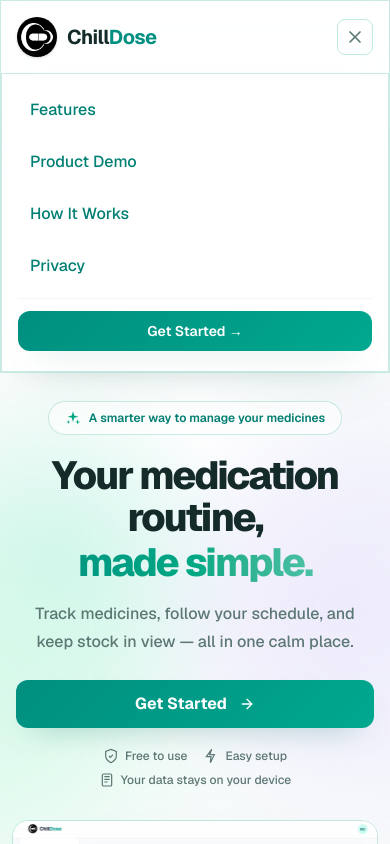
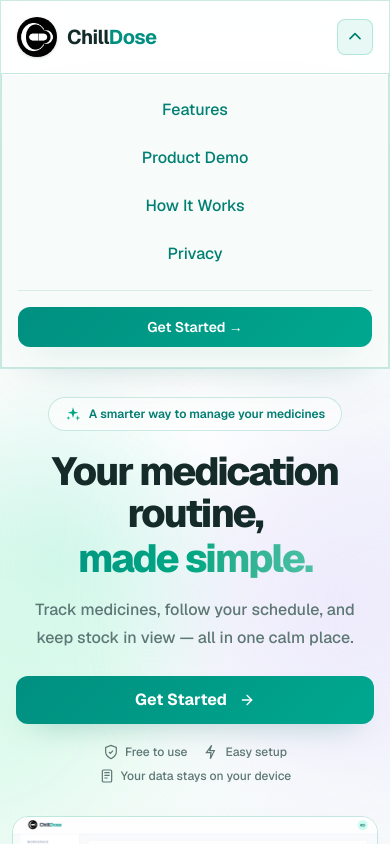
Before and after one commit to funkyvibespk/medicine-tracker, a Next.js app: page / in a window 390 px wide. Both pictures are taken after a click on the button "Open menu". Shown: the top 844 px of the page. Built offline with nearby package versions, Linux system fonts and the light colour scheme.

Commit message:
changed
menu changed

```diff
--- a/app/globals.css
+++ b/app/globals.css
@@ -114,7 +114,7 @@
 
 .workspace-app .workspace-profile-menu {
   border-color: rgba(81, 153, 140, 0.48);
-  background: rgba(247, 252, 250, 0.98);
+  background: rgba(239, 247, 244, 0.99);
   color: #142b2a;
   box-shadow:
     0 20px 48px -24px rgba(20, 43, 42, 0.32),
@@ -135,7 +135,7 @@
     right: auto;
     width: min(20rem, calc(100vw - 2rem));
     transform: translateX(-50%);
-    background: rgba(255, 255, 255, 0.99);
+    background: rgba(247, 252, 250, 0.99);
   }
 
   .workspace-app .workspace-profile-menu > div:first-child {
@@ -146,6 +146,30 @@
     justify-content: center;
     text-align: center;
   }
+}
+
+.landing-page .landing-mobile-menu {
+  max-height: 0;
+  overflow: hidden;
+  opacity: 0;
+  transform: translateY(-0.5rem);
+  visibility: hidden;
+  pointer-events: none;
+  transition:
+    max-height 260ms cubic-bezier(0.2, 0.8, 0.2, 1),
+    opacity 180ms ease,
+    transform 220ms cubic-bezier(0.2, 0.8, 0.2, 1),
+    visibility 220ms;
+}
+
+.landing-page .landing-mobile-menu[data-open="true"] {
+  max-height: 70dvh;
+  overflow-y: auto;
+  opacity: 1;
+  transform: translateY(0);
+  visibility: visible;
+  pointer-events: auto;
+  background: rgba(247, 252, 250, 0.96);
 }
 
 .setup-page {
--- a/components/landing/Header.tsx
+++ b/components/landing/Header.tsx
@@ -113,7 +113,7 @@
             type="button"
             ref={mobileMenuButtonRef}
             onClick={() => setMobileMenuOpen((open) => !open)}
-            className="flex h-9 w-9 items-center justify-center rounded-lg border border-[#60CDB4]/40 text-[#5D7774] transition-colors hover:bg-[#DFF6EF]/60 hover:text-[#142B2A] focus:outline-none focus-visible:ring-2 focus-visible:ring-[#60CDB4]"
+            className={`flex h-9 w-9 items-center justify-center rounded-lg border border-[#60CDB4]/40 text-[#5D7774] transition-colors hover:bg-[#DFF6EF]/60 hover:text-[#142B2A] focus:outline-none focus-visible:ring-2 focus-visible:ring-[#60CDB4] ${mobileMenuOpen ? "bg-[#DFF6EF]/70 text-[#007F73]" : ""}`}
             aria-label={mobileMenuOpen ? "Close menu" : "Open menu"}
             aria-expanded={mobileMenuOpen}
             aria-controls="landing-mobile-menu"
@@ -129,8 +129,7 @@
                 strokeLinejoin="round"
                 className="h-5 w-5"
               >
-                <path d="M18 6 6 18" />
-                <path d="m6 6 12 12" />
+                <path d="m6 14 6-6 6 6" />
               </svg>
             ) : (
               <svg
@@ -153,38 +152,44 @@
       </div>
 
       {/* Mobile Menu Dropdown */}
-      {mobileMenuOpen && (
-        <div ref={mobileMenuRef} id="landing-mobile-menu" className="landing-glass md:hidden border-b border-white/80 px-4 pt-2 pb-5 animate-in slide-in-from-top-2 duration-200">
-          <nav className="flex flex-col space-y-3 pt-2" aria-label="Mobile Navigation">
+      <div
+        ref={mobileMenuRef}
+        id="landing-mobile-menu"
+        data-open={mobileMenuOpen}
+        aria-hidden={!mobileMenuOpen}
+        inert={!mobileMenuOpen}
+        className="landing-mobile-menu landing-glass md:hidden border-b border-white/80 px-4 pt-2 pb-5"
+      >
+          <nav className="mx-auto flex w-full max-w-sm flex-col items-center gap-2 pt-2" aria-label="Mobile Navigation">
             <a
               href="#features"
               onClick={() => setMobileMenuOpen(false)}
-              className="rounded-lg px-3 py-2 text-base font-medium text-[#007F73] transition-colors hover:bg-[#DFF6EF]/60 hover:text-[#142B2A]"
+              className="block w-full rounded-lg px-3 py-2 text-center text-base font-medium text-[#007F73] transition-colors hover:bg-[#DFF6EF]/60 hover:text-[#142B2A]"
             >
               Features
             </a>
             <Link
               href="/#product-demo"
               onClick={() => setMobileMenuOpen(false)}
-              className="rounded-lg px-3 py-2 text-base font-medium text-[#007F73] transition-colors hover:bg-[#DFF6EF]/60 hover:text-[#142B2A]"
+              className="block w-full rounded-lg px-3 py-2 text-center text-base font-medium text-[#007F73] transition-colors hover:bg-[#DFF6EF]/60 hover:text-[#142B2A]"
             >
               Product Demo
             </Link>
             <a
               href="#how-it-works"
               onClick={() => setMobileMenuOpen(false)}
-              className="rounded-lg px-3 py-2 text-base font-medium text-[#007F73] transition-colors hover:bg-[#DFF6EF]/60 hover:text-[#142B2A]"
+              className="block w-full rounded-lg px-3 py-2 text-center text-base font-medium text-[#007F73] transition-colors hover:bg-[#DFF6EF]/60 hover:text-[#142B2A]"
             >
               How It Works
             </a>
             <a
               href="#privacy"
               onClick={() => setMobileMenuOpen(false)}
-              className="rounded-lg px-3 py-2 text-base font-medium text-[#007F73] transition-colors hover:bg-[#DFF6EF]/60 hover:text-[#142B2A]"
+              className="block w-full rounded-lg px-3 py-2 text-center text-base font-medium text-[#007F73] transition-colors hover:bg-[#DFF6EF]/60 hover:text-[#142B2A]"
             >
               Privacy
             </a>
-            <div className="pt-3 border-t border-slate-100 dark:border-slate-800 flex flex-col gap-2">
+            <div className="mt-2 flex w-full flex-col items-center gap-2 border-t border-[#d9ece7] pt-4">
               <Link
                 href="/auth?mode=login"
                 onClick={() => setMobileMenuOpen(false)}
@@ -194,8 +199,7 @@
               </Link>
             </div>
           </nav>
-        </div>
-      )}
+      </div>
     </header>
   );
 }
```
